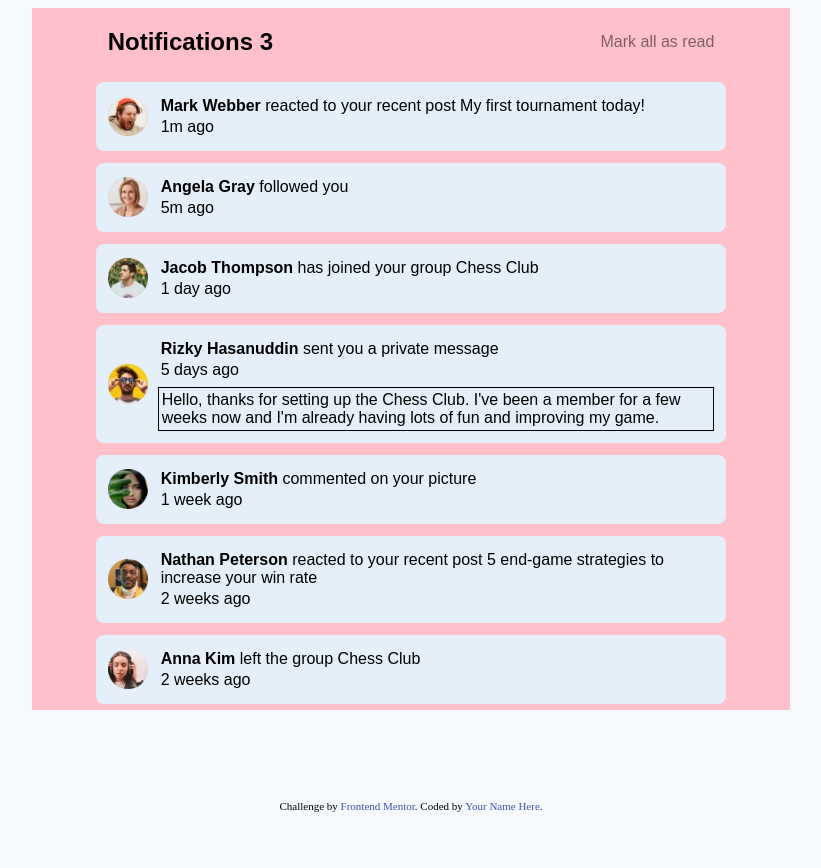
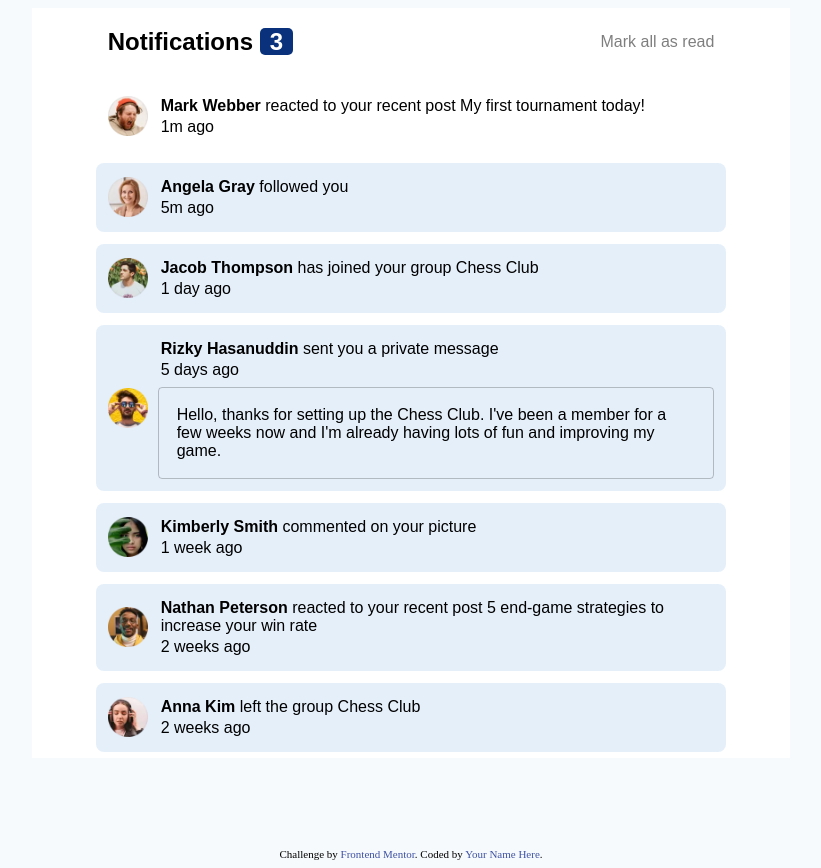
Before and after one commit to DBurgess93/notifications-page, a website: page index.html in a window 1280 px wide. Both pictures are taken after a click on the link 639 px from the left and 116 px from the top of the page. Shown: the whole page, without its empty margins (229-1050 px from the left). Before the commit the page ends 820 px from the top, so only its background shows below. Drawn offline with Linux system fonts and the light colour scheme.

Commit message:
color fix and notification message border fix

```diff
--- a/assets/notification.js
+++ b/assets/notification.js
@@ -9,3 +9,15 @@ function markAllAsRead() {
 }
 
 // addEventListener('click', (event) => { });
+
+// function changeColor() {
+//   const notif = document.querySelector(".notification");
+//   notif.style.background = "white";
+// }
+
+const notif = document.getElementById("1");
+const btn = document.getElementById("1")
+
+  btn.addEventListener("click", function () {
+    notif.style.background = "white";
+  });
--- a/index.html
+++ b/index.html
@@ -25,7 +25,7 @@
       <div onClick="markAllAsRead();" class="minimal-btn">Mark all as read</div>
     </div>
 
-    <a class="notification" href="#">
+    <a id="1" class="notification" href="#">
       <img src="assets/images/avatar-mark-webber.webp" alt="">
       <div class="content">
         <p><span>Mark Webber</span> reacted to your recent post My first tournament today!</p>
@@ -33,7 +33,7 @@
       </div>
     </a>
 
-    <a class="notification" href="#">
+    <a id="2" class="notification" href="#">
       <img src="assets/images/avatar-angela-gray.webp" alt="">
       <div class="notif-content">
         <p><span>Angela Gray</span> followed you</p>
@@ -41,7 +41,7 @@
       </div>
     </a>
 
-    <a class="notification" href="#">
+    <a id="3" class="notification" href="#">
       <img src="assets/images/avatar-jacob-thompson.webp" alt="">
       <div class="content">
         <p><span>Jacob Thompson</span> has joined your group Chess Club</p>
@@ -49,7 +49,7 @@
       </div>
     </a>
 
-    <a class="notification" href="#">
+    <a id="4" class="notification" href="#">
       <img src="assets/images/avatar-rizky-hasanuddin.webp" alt="">
       <div class="content">
         <p><span>Rizky Hasanuddin</span> sent you a private message</p>
@@ -61,7 +61,7 @@
       </div>
     </a>
 
-    <a class="notification" href="#">
+    <a id="5" class="notification" href="#">
       <img src="assets/images/avatar-kimberly-smith.webp" alt="">
       <div class="content">
         <p><span>Kimberly Smith</span> commented on your picture</p>
@@ -69,7 +69,7 @@
       </div>
     </a>
 
-    <a class="notification" href="#">
+    <a id="6" class="notification" href="#">
       <img src="assets/images/avatar-nathan-peterson.webp" alt="">
       <div class="content">
         <p><span>Nathan Peterson</span> reacted to your recent post 5 end-game strategies to increase your win rate</p>
@@ -77,7 +77,7 @@
       </div>
     </a>
 
-    <a class="notification" href="#">
+    <a id="7" class="notification" href="#">
       <img src="assets/images/avatar-anna-kim.webp" alt="">
       <div class="content">
         <p><span>Anna Kim</span> left the group Chess Club</p>
--- a/styles.css
+++ b/styles.css
@@ -11,7 +11,7 @@ body {
   align-items: center;
   font-family: 'Plus Jakarta Sans', sans-serif;
   font-weight: 500;
-  background: pink;
+  background: white;
 }
 
 a {
@@ -39,12 +39,12 @@ a {
   width: 80%;
 }
 
-.header-notification-panel h2 {
+.header-notification h2 {
   font-weight: 800;
 }
 
-.header-notif-panel span {
-  background-color: #1c202b;
+.header-notification span {
+  background-color: hsl(219, 85%, 26%);
   border-radius: 5px;
   color: white;
   padding: 0px 10px;
@@ -88,7 +88,9 @@ a {
 
 
 .message {
-  border: 1px solid black;
+  border: 1px solid rgba(0, 0, 0, 0.228) ;
+  padding: 15px;
+  border-radius: 4px;
 }
 
 .minimal-btn:hover {
```
